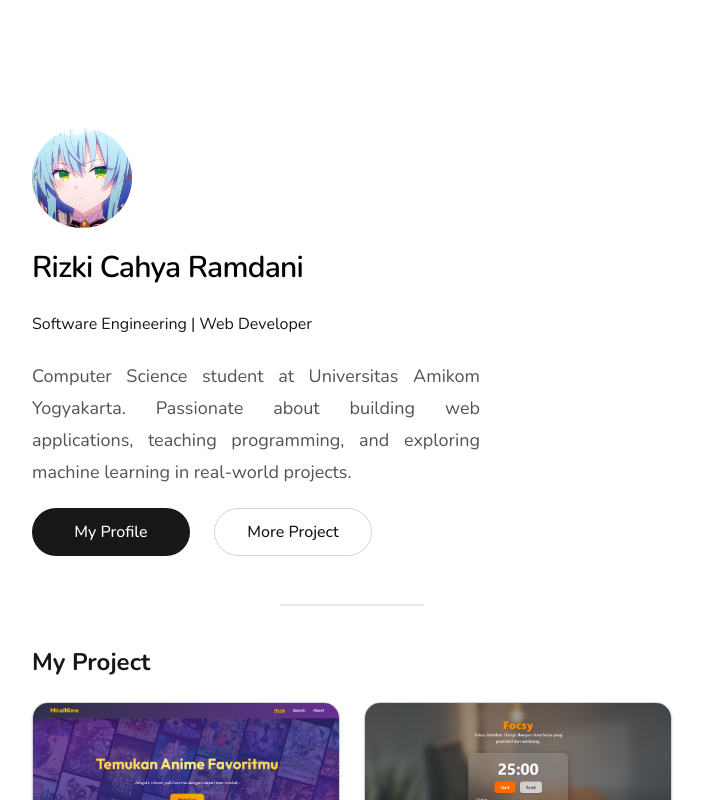
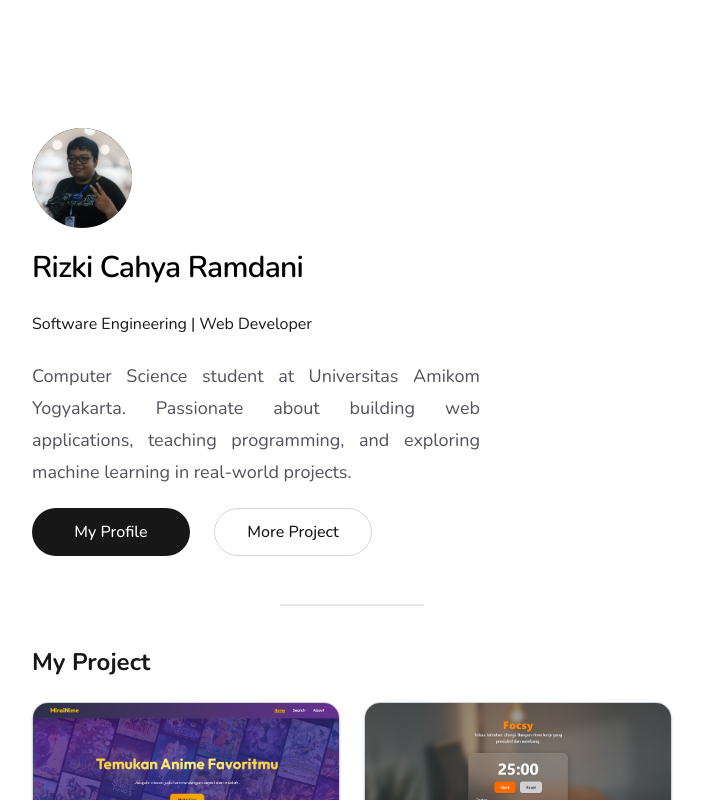
Before and after one commit to rizkicahyaa/next-web-profile-test, a Next.js app: page / in a window 1280 px wide. Shown: the top 800 px of the page, without its empty margins (288-991 px from the left). Built offline with nearby package versions, Linux system fonts and the light colour scheme.

Commit message:
update: change profile pic

```diff
--- a/app/components/Header.tsx
+++ b/app/components/Header.tsx
@@ -3,7 +3,7 @@ import Image from "next/image";
 export default function Header() {
     return (
         <>
-            <Image className="rounded-full" src="/Villhaze.jpg" alt="logo" width={100} height={20} priority />
+            <Image className="rounded-full" src="/profile-pic-2.jpg" alt="logo" width={100} height={20} priority />
             <div className="flex flex-col items-center gap-6 py-5 text-center sm:items-start sm:text-left">
                 <h1 className="max-w-xs text-3xl font-semibold leading-10 tracking-tight text-black dark:text-zinc-50">Rizki Cahya Ramdani</h1>
                 <span className="">Software Engineering | Web Developer</span>
```
Also changed, not shown: public/profile-pic-2.jpg (added).
